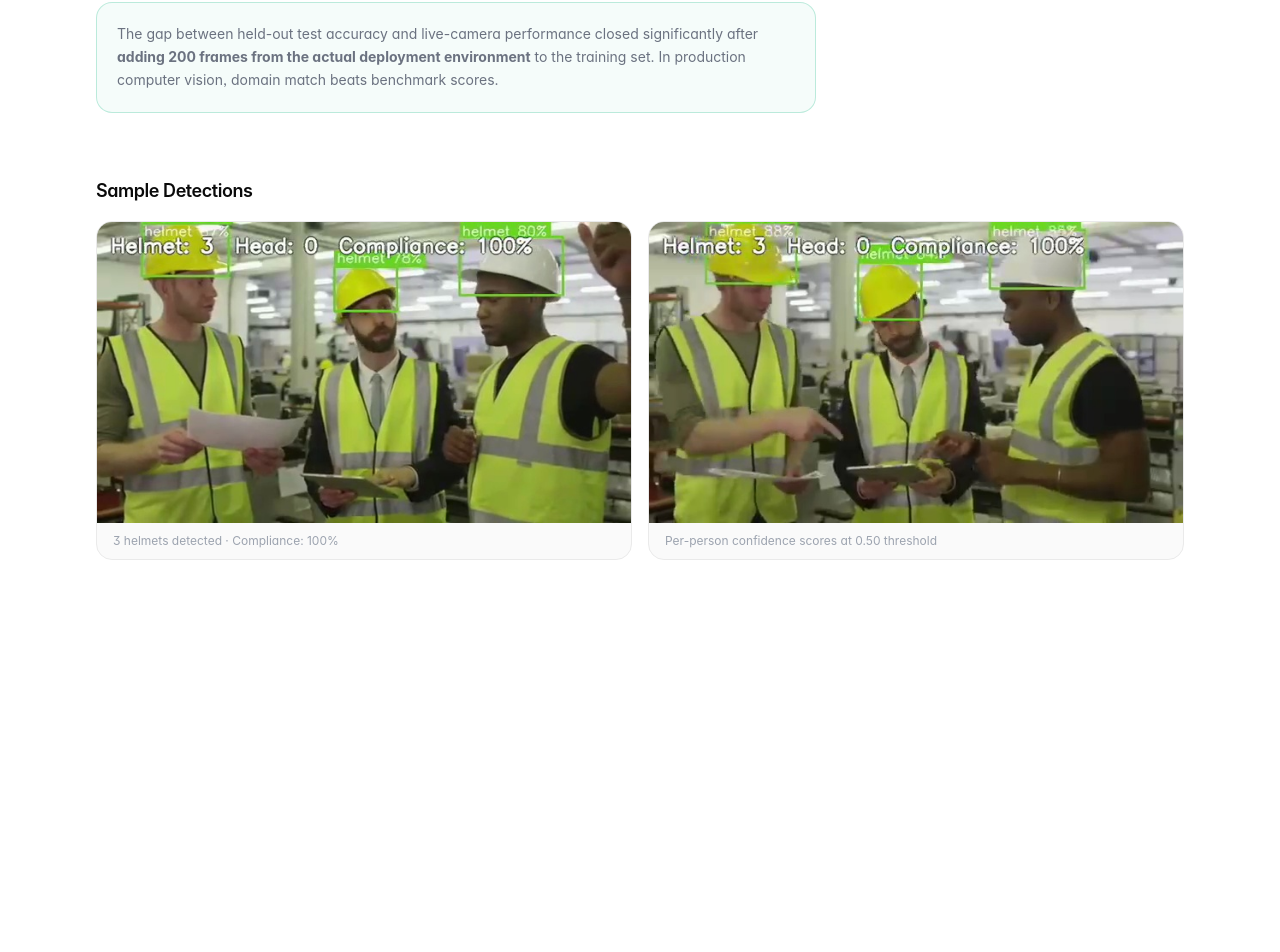
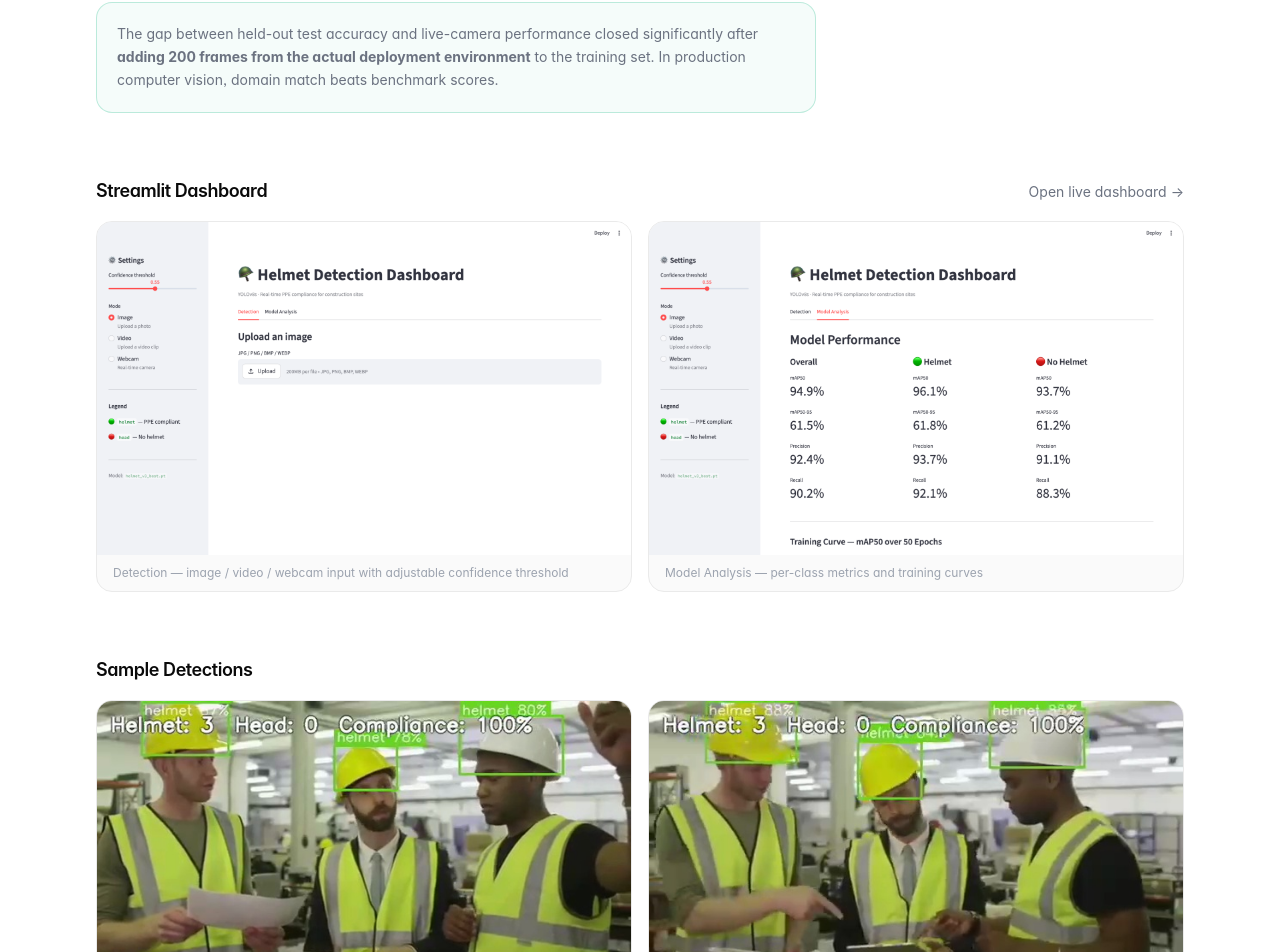
Before and after one commit to salamon30/portfolio, a Next.js app: page /projects/helmet-detection in a window 1280 px wide. Shown: the part 1982-2934 px from the top of the page. Before the commit the page ends 2654 px from the top, so only its background shows below. Built offline with nearby package versions, Linux system fonts and the light colour scheme; no server answers; a web font is replaced by a local one.

Commit message:
Add Streamlit dashboard screenshots and real detection cover for helmet project
- Projects listing: helmet card now uses a live detection still as its cover
- Helmet page: new Streamlit Dashboard section — Detection and Model Analysis
  tabs, with link to the live app

```diff
--- a/app/projects/helmet-detection/HelmetDetectionClient.tsx
+++ b/app/projects/helmet-detection/HelmetDetectionClient.tsx
@@ -272,6 +272,52 @@ export default function HelmetDetectionClient() {
         </motion.aside>
       </div>
 
+      {/* Streamlit dashboard */}
+      <motion.section
+        initial={{ opacity: 0, y: 12 }}
+        animate={{ opacity: 1, y: 0 }}
+        transition={{ duration: 0.5, delay: 0.18 }}
+        className="mt-16"
+      >
+        <div className="flex flex-wrap items-baseline justify-between gap-2">
+          <h2 className="text-lg font-semibold tracking-tight">Streamlit Dashboard</h2>
+          <a
+            href="https://helmet-streamlit.onrender.com"
+            target="_blank"
+            rel="noreferrer"
+            className="text-sm text-muted transition-colors hover:text-[var(--fg)]"
+          >
+            Open live dashboard →
+          </a>
+        </div>
+        <div className="mt-4 grid gap-4 sm:grid-cols-2">
+          <figure className="overflow-hidden rounded-2xl border border-default bg-subtle">
+            {/* eslint-disable-next-line @next/next/no-img-element */}
+            <img
+              src="/projects/helmet-detection/dashboard-detection.png"
+              alt="Streamlit dashboard — detection tab with image, video and webcam modes"
+              className="w-full"
+              loading="lazy"
+            />
+            <figcaption className="px-4 py-2.5 text-xs text-faint">
+              Detection — image / video / webcam input with adjustable confidence threshold
+            </figcaption>
+          </figure>
+          <figure className="overflow-hidden rounded-2xl border border-default bg-subtle">
+            {/* eslint-disable-next-line @next/next/no-img-element */}
+            <img
+              src="/projects/helmet-detection/dashboard-analysis.png"
+              alt="Streamlit dashboard — model analysis tab with per-class performance metrics"
+              className="w-full"
+              loading="lazy"
+            />
+            <figcaption className="px-4 py-2.5 text-xs text-faint">
+              Model Analysis — per-class metrics and training curves
+            </figcaption>
+          </figure>
+        </div>
+      </motion.section>
+
       {/* Sample detections */}
       <motion.section
         initial={{ opacity: 0, y: 12 }}
--- a/lib/projects.ts
+++ b/lib/projects.ts
@@ -161,7 +161,7 @@ export const PROJECTS: Project[] = [
       demo: "https://helmet-streamlit.onrender.com",
       api: "https://helmet-detection-6kf7.onrender.com/docs",
     },
-    cover: "/projects/helmet-detection.svg",
+    cover: "/projects/helmet-detection/still-1.jpg",
   },
 
   /* ──────────── PERSONAL / OPEN-SOURCE ──────────── */
```
Also changed, not shown: public/projects/helmet-detection/dashboard-analysis.png (added), public/projects/helmet-detection/dashboard-detection.png (added).
